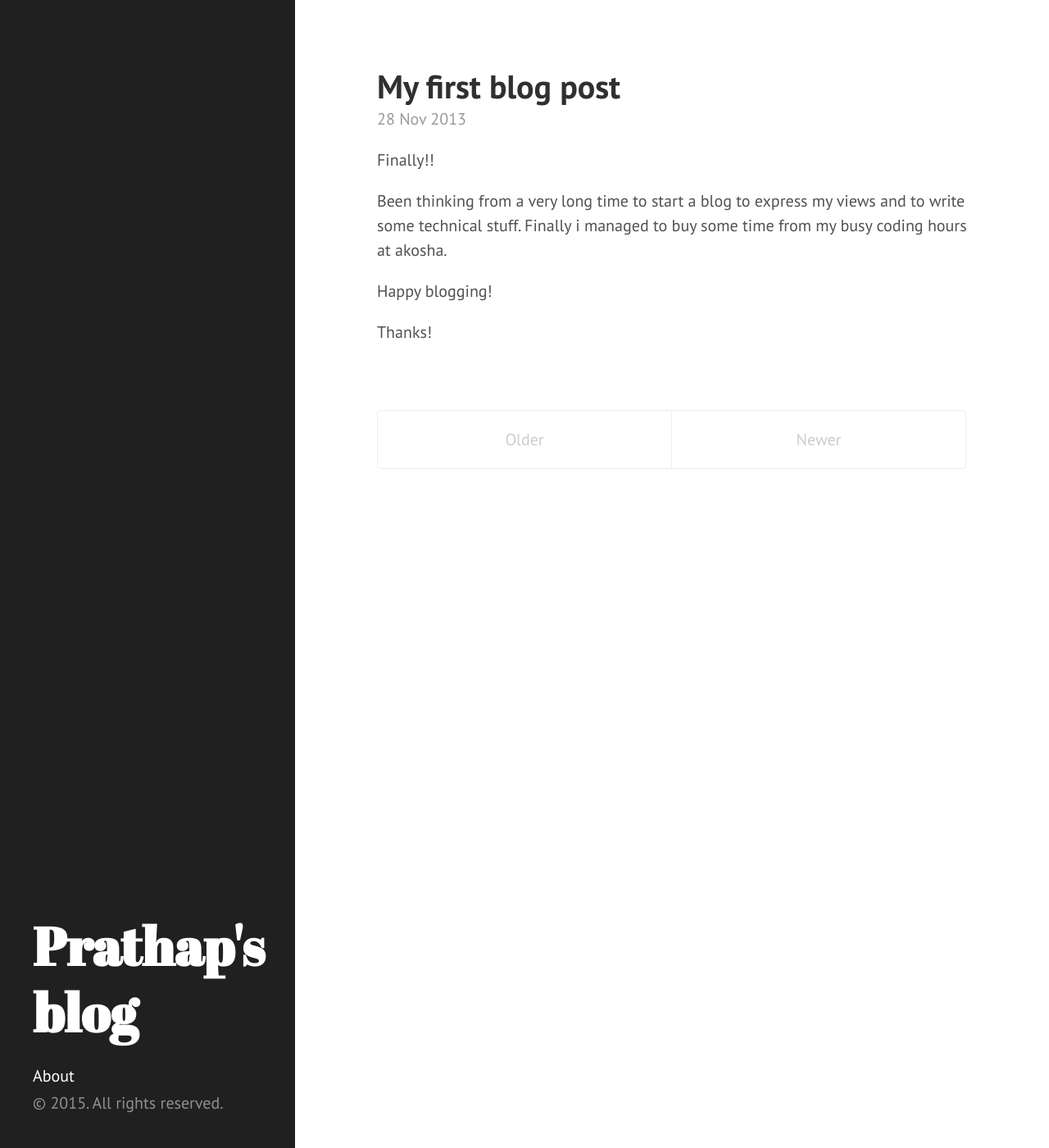
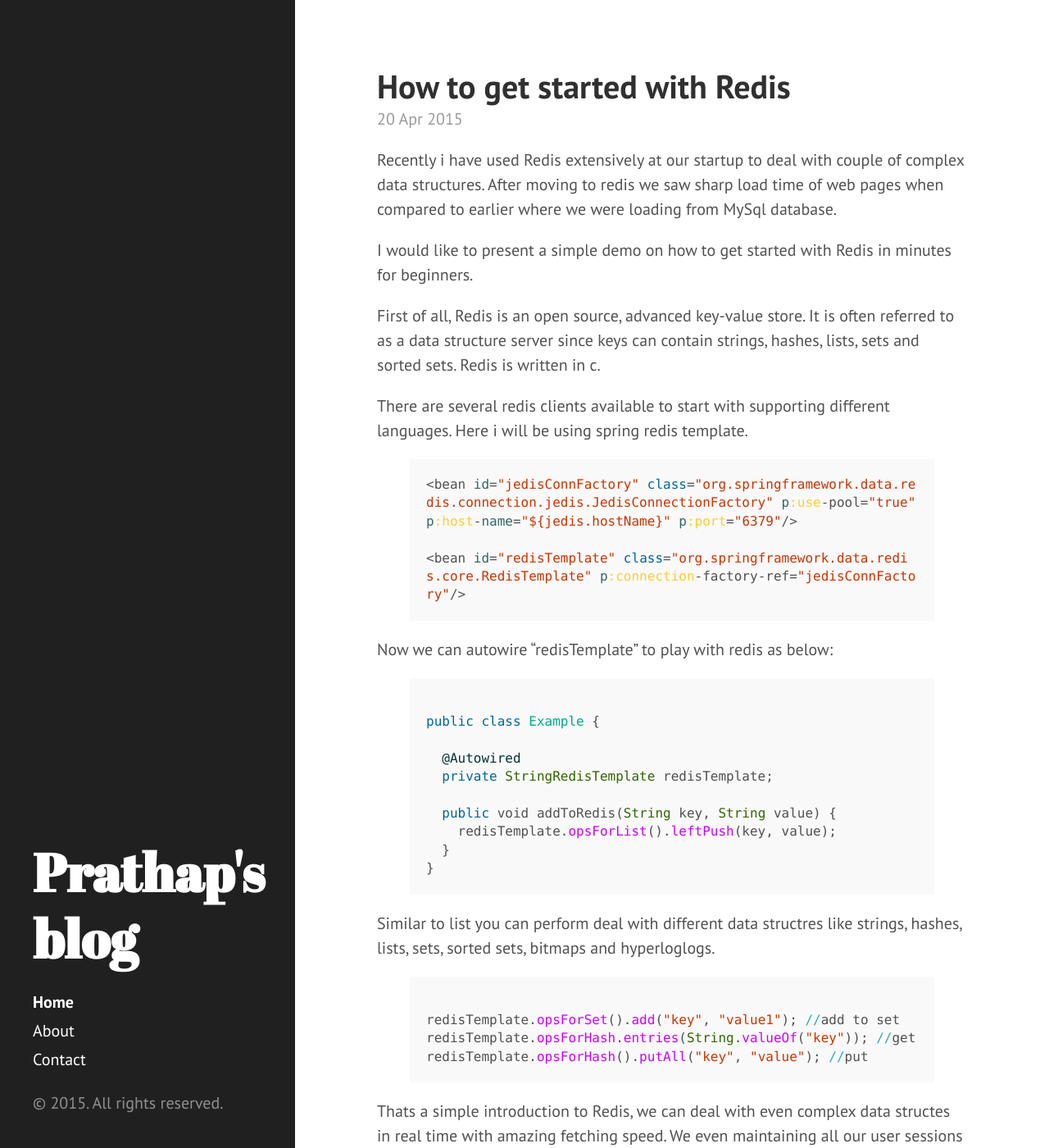
Before and after one commit to prathapc/prathapc.github.io, a Jekyll site: the page built from index.html, in a window 1280 px wide and 1400 px high. Shown: the whole window at 82% size. Built offline with Jekyll 4.4.1, drawn with Linux system fonts in a browser that asks for light colours; Markdown is read by kramdown in place of the engine named in the settings; the list of posts is cut into pages by our own code; some of the changed text lies outside the part shown.

Commit message:
my second post

```diff
--- a/_includes/sidebar.html
+++ b/_includes/sidebar.html
@@ -9,10 +9,9 @@
       <p class="lead">{{ site.description }}</p>
     </div>
 
-{% comment %}
+
     <nav class="sidebar-nav">
       <a class="sidebar-nav-item{% if page.url == site.baseurl %} active{% endif %}" href="{{ site.baseurl }}">Home</a>
- {% endcomment %}
 
       {% comment %}
         The code below dynamically generates a sidebar nav of pages with
--- /dev/null
+++ b/_posts/2013-11-28-My-First-blog.md
@@ -0,0 +1,11 @@
+---
+layout: post
+title: My first blog post
+---
+
+Finally!!
+
+Been thinking from a very long time to start a blog to express my views and to write some technical stuff. Finally i managed to buy some time from my busy coding hours at akosha.
+
+
+Thank you!
--- /dev/null
+++ b/_posts/2015-04-20-Redis-Caching.md
@@ -0,0 +1,46 @@
+---
+layout: post
+title: How to get started with Redis
+---
+
+Recently i have used Redis extensively at our startup to deal with couple of complex data structures. After moving to redis we saw sharp load time of web pages when compared to earlier where we were loading from MySql database.
+
+I would like to present a simple demo on how to get started with Redis in minutes for beginners.
+
+First of all, Redis is an open source, advanced key-value store. It is often referred to as a data structure server since keys can contain strings, hashes, lists, sets and sorted sets. Redis is written in c.
+
+There are several redis clients available to start with supporting different languages. Here i will be using spring redis template.
+
+{% highlight ruby %}
+<bean id="jedisConnFactory" class="org.springframework.data.redis.connection.jedis.JedisConnectionFactory" p:use-pool="true"
+p:host-name="${jedis.hostName}" p:port="6379"/>
+
+<bean id="redisTemplate" class="org.springframework.data.redis.core.RedisTemplate" p:connection-factory-ref="jedisConnFactory"/>
+{% endhighlight %}
+
+Now we can autowire "redisTemplate" to play with redis as below:
+
+{% highlight ruby %}
+public class Example {
+
+  @Autowired
+  private StringRedisTemplate redisTemplate;
+
+  public void addToRedis(String key, String value) {
+    redisTemplate.opsForList().leftPush(key, value);
+  }
+}
+{% endhighlight %}
+
+Similar to list you can perform deal with different data structres like strings, hashes, lists, sets, sorted sets, bitmaps and hyperloglogs.
+
+{% highlight ruby %}
+redisTemplate.opsForSet().add("key", "value1"); //add to set
+redisTemplate.opsForHash.entries(String.valueOf("key")); //get
+redisTemplate.opsForHash().putAll("key", "value"); //put
+{% endhighlight %}
+
+Thats a simple introduction to Redis, we can deal with even complex data structes in real time with amazing fetching speed. We even maintaining all our user sessions in redis which gave drastic performance boost for our enterprise application. I will cover session management in other post of mine.
+
+
+Bye!
--- /dev/null
+++ b/contact.md
@@ -0,0 +1,8 @@
+---
+layout: page
+title: Contact
+---
+
+Feel free to write an email
+
+Thank you
```
Also changed, not shown: about.md (+5 -7 lines), 1 other file.
